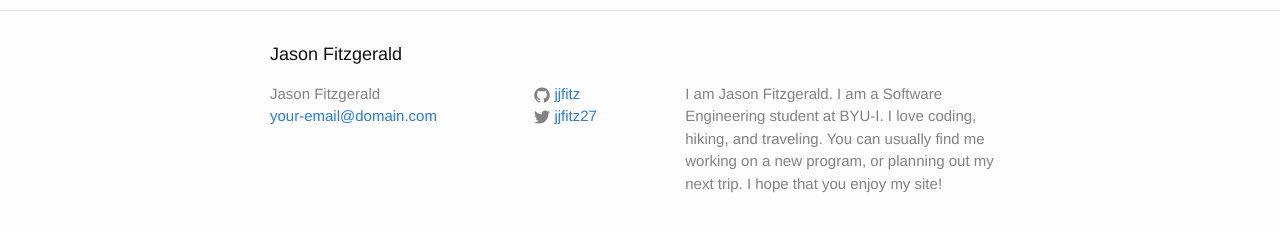
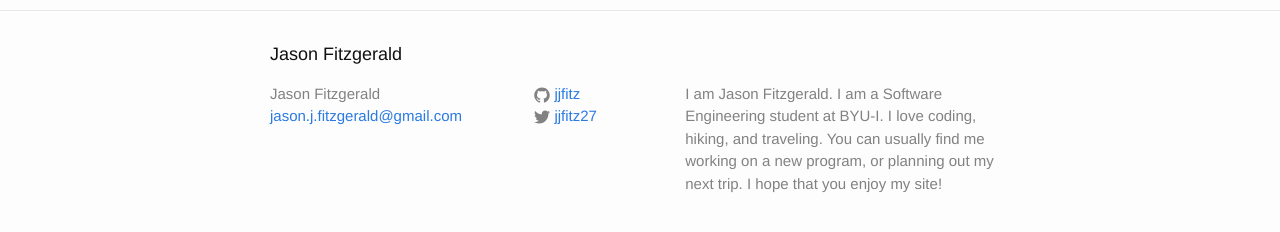
Before and after one commit to jjfitz/jjfitz.github.io, a Jekyll site: the page built from _posts/2016-08-29-testing.markdown, in a window 1280 px wide. Shown: the part 480-712 px from the top of the page. Built offline with Jekyll 4.4.1, drawn with Linux system fonts in a browser that asks for light colours.

Commit message:
Put in email

```diff
--- a/_config.yml
+++ b/_config.yml
@@ -7,7 +7,7 @@
 
 # Site settings
 title: Jason Fitzgerald
-email: your-email@domain.com
+email: jason.j.fitzgerald@gmail.com
 description: > # this means to ignore newlines until "baseurl:"
   I am Jason Fitzgerald. I am a Software Engineering student at BYU-I.
   I love coding, hiking, and traveling. You can usually find me working on
```
